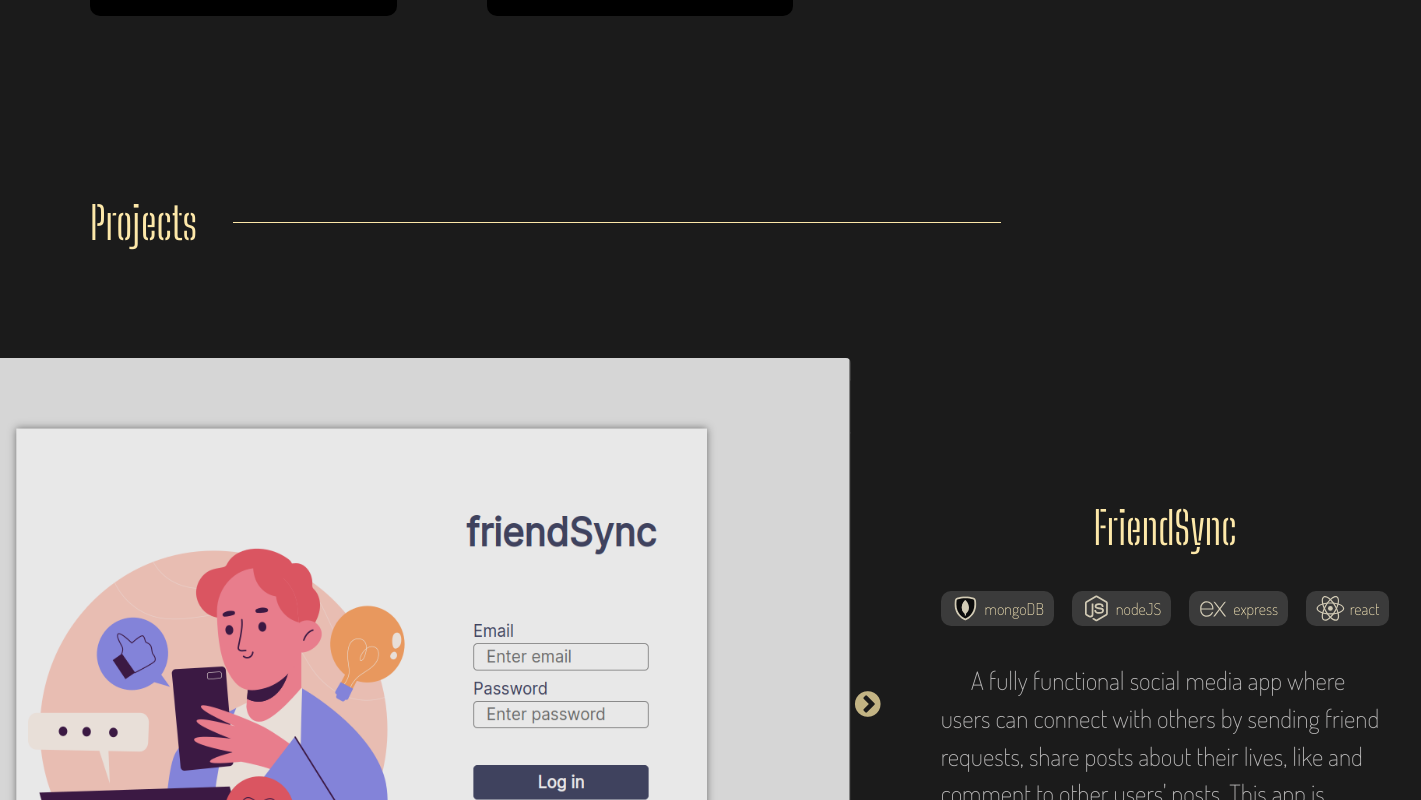
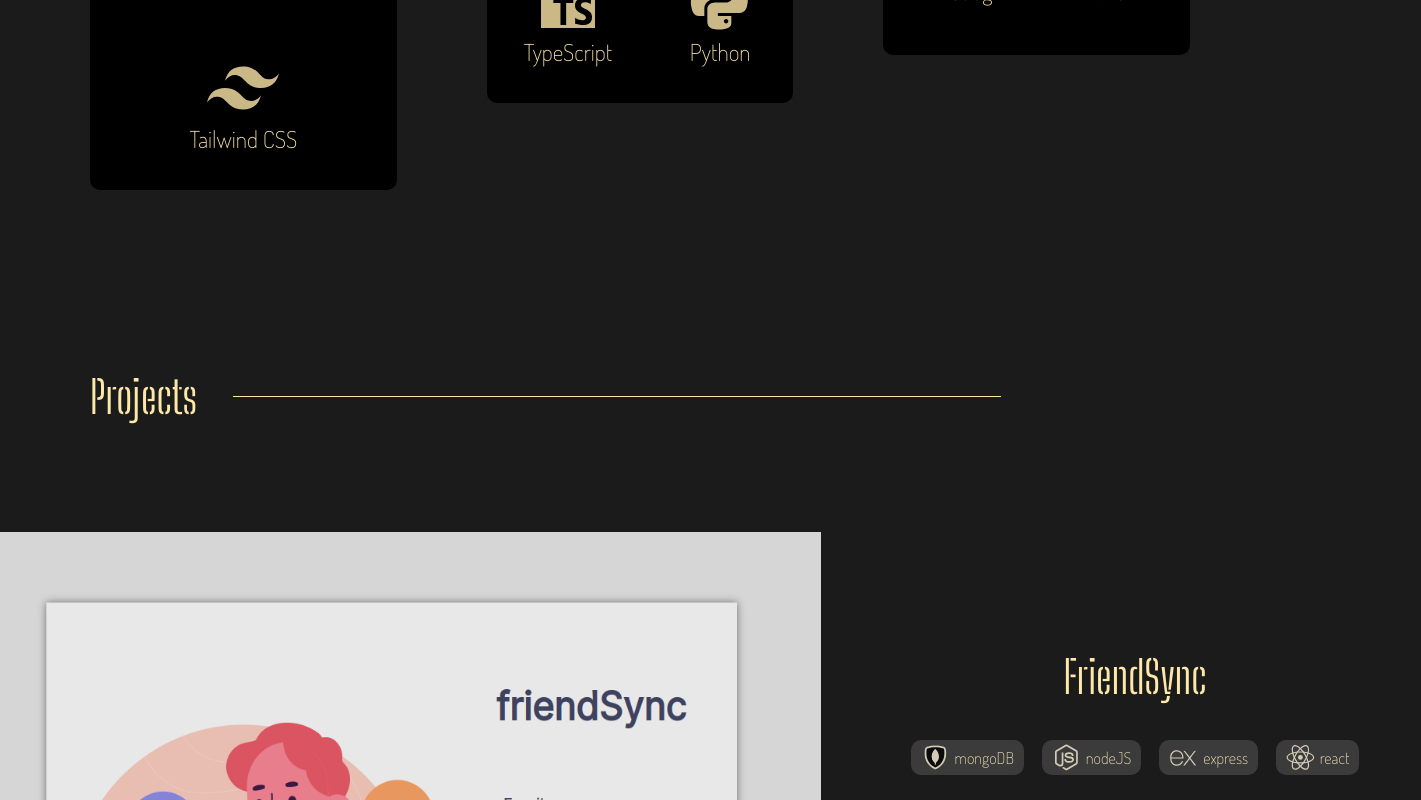
Before and after one commit to hikmat-aliyev/portfolio, a React (Vite) app: page / in a window 1280 px wide. Shown: the part 2760-3560 px from the top of the page, 1421 px wide, since content can reach past the window. Built offline with nearby package versions, Linux system fonts and the light colour scheme; a web font is replaced by a local one.

Commit message:
Add tailwind to skillset and reduce size of project pics

```diff
--- a/src/Projects/Projects.css
+++ b/src/Projects/Projects.css
@@ -28,8 +28,8 @@
 
 
 .project-images-container {
-  width: 960px;
-  height: 750px;
+  width: 900px;
+  height: 700px;
 }
 
 
--- a/src/Skills/Skills.jsx
+++ b/src/Skills/Skills.jsx
@@ -99,6 +99,16 @@ function Skills() {
             </svg>
             <h4>NextJS</h4>
           </div>
+
+          <div className='single-skill-container'>
+              <svg  onMouseEnter={() => setHoveredSvg(21)}
+                  onMouseLeave={() => setHoveredSvg(null)}
+                  xmlns="http://www.w3.org/2000/svg" viewBox="0 0 128 128">
+              <path fill={isHoveredSvg ==21 ? "#38bdf8" : goldColor} d="M64.004 25.602c-17.067 0-27.73 8.53-32 25.597 6.398-8.531 13.867-11.73 22.398-9.597 4.871 1.214 8.352 4.746 12.207 8.66C72.883 56.629 80.145 64 96.004 64c17.066 0 27.73-8.531 32-25.602-6.399 8.536-13.867 11.735-22.399 9.602-4.87-1.215-8.347-4.746-12.207-8.66-6.27-6.367-13.53-13.738-29.394-13.738zM32.004 64c-17.066 0-27.73 8.531-32 25.602C6.402 81.066 13.87 77.867 22.402 80c4.871 1.215 8.352 4.746 12.207 8.66 6.274 6.367 13.536 13.738 29.395 13.738 17.066 0 27.73-8.53 32-25.597-6.399 8.531-13.867 11.73-22.399 9.597-4.87-1.214-8.347-4.746-12.207-8.66C55.128 71.371 47.868 64 32.004 64zm0 0"/>
+              </svg>
+
+              <h4>Tailwind CSS</h4>
+            </div>
 
         </div>
 
```
